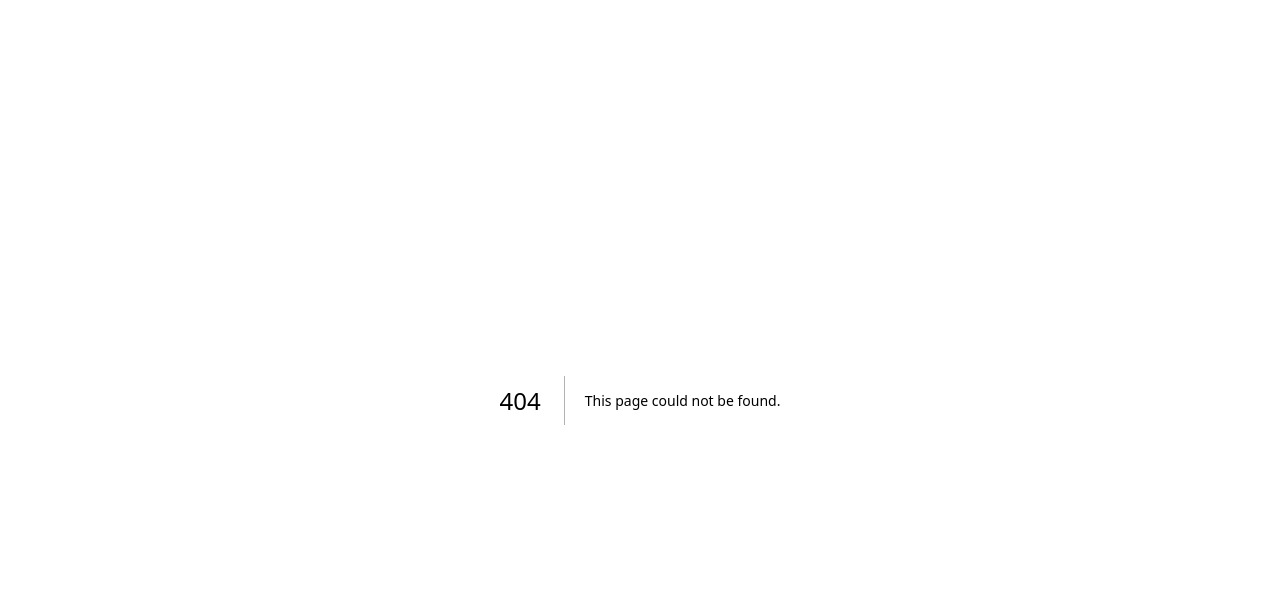
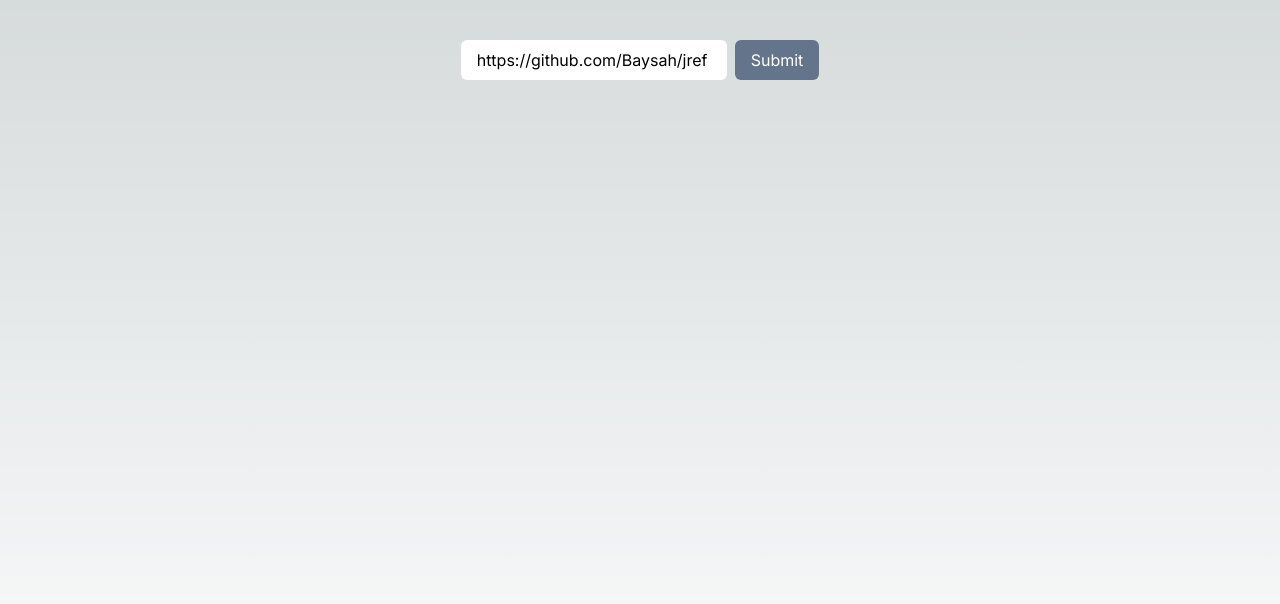
Before and after one commit to Baysah/jref, a Next.js app: page /links in a window 1280 px wide. Before the commit this address had no page. Shown: the top 604 px of the page. Built offline with nearby package versions, Linux system fonts and the light colour scheme.

Commit message:
Added Links Create Form

```diff
--- /dev/null
+++ b/src/app/api/links/route.js
@@ -0,0 +1,7 @@
+import { NextResponse } from "next/server";
+
+export async function POST(){
+    return NextResponse.json({
+        message: 'hello world'
+    })
+}
--- /dev/null
+++ b/src/app/links/page.js
@@ -0,0 +1,10 @@
+import CreateForm from '@/components/CreateForm'
+import Image from 'next/image'
+
+export default function LinksPage() {
+  return (
+    <main className="container min-h-screen flex flex-col items-center py-10">
+      <CreateForm />
+    </main>
+  )
+}
--- /dev/null
+++ b/src/components/CreateForm.jsx
@@ -0,0 +1,44 @@
+'use client'
+
+const CreateForm = () => {
+    const handleFubmit = async (e) => {
+        e.preventDefault();
+        const fortData = new FormData(e.target);
+        const data = Object.fromEntries(fortData);
+        const JSONData = JSON.stringify(data)
+        const endpoint = "/api/links"
+
+
+        const options = {
+            method: 'POST',
+            headers: {
+                'Content-Type': 'application/json'
+            },
+            body: JSONData
+        }
+        const response = await fetch(endpoint, options)
+        const result = await response.json();
+        console.log(result);
+    }
+  return (
+    <>
+      <form onSubmit={handleFubmit} className="flex flex-col md:flex-row gap-2">
+        <input
+          type="text"
+          name="url"
+          defaultValue="https://github.com/Baysah/jref"
+          placeholder="Your URL to shorten"
+          className="rounded-md py-2 px-4"
+        />
+        <button
+          type="submit"
+          className="rounded-md bg-slate-500 text-white py-2 px-4 hover:bg-slate-400 transition-all"
+        >
+          Submit
+        </button>
+      </form>
+    </>
+  );
+}
+
+export default CreateForm
```
